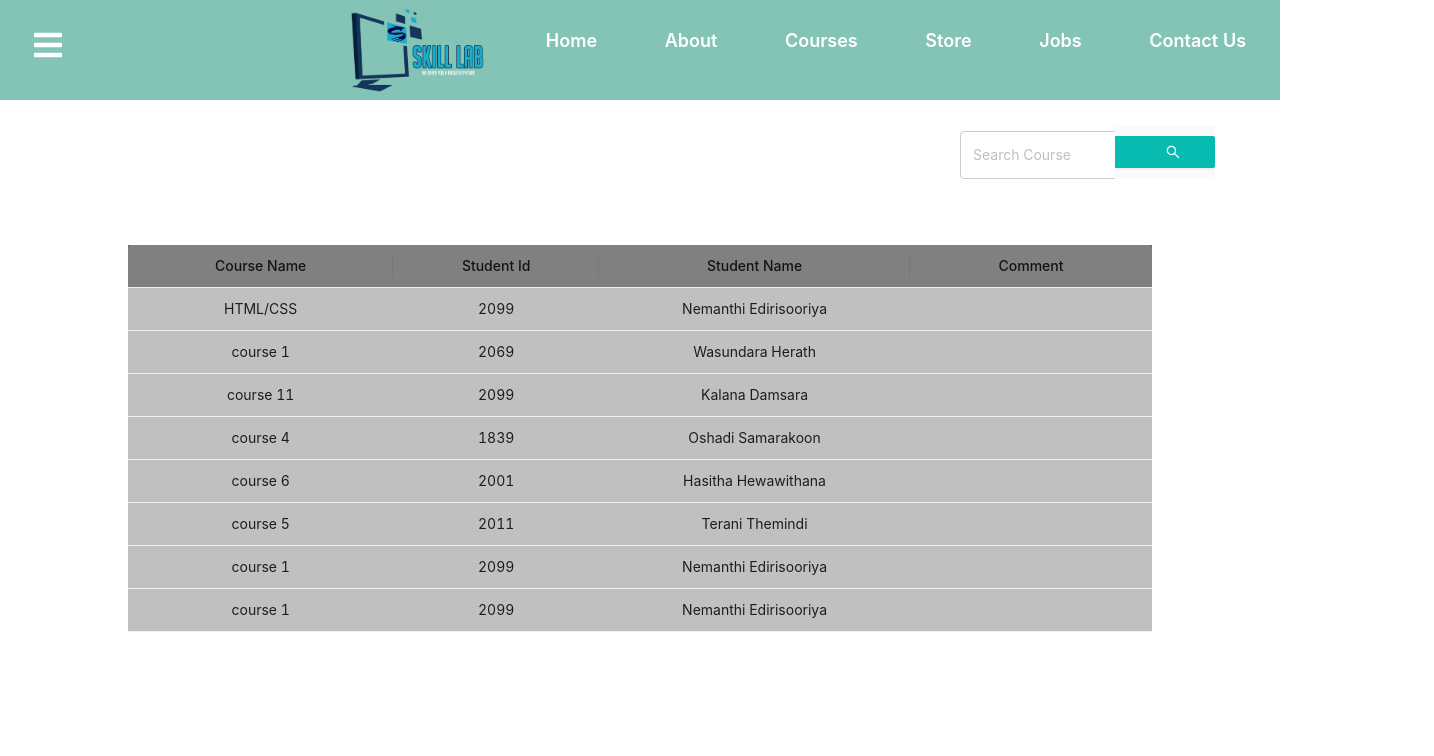
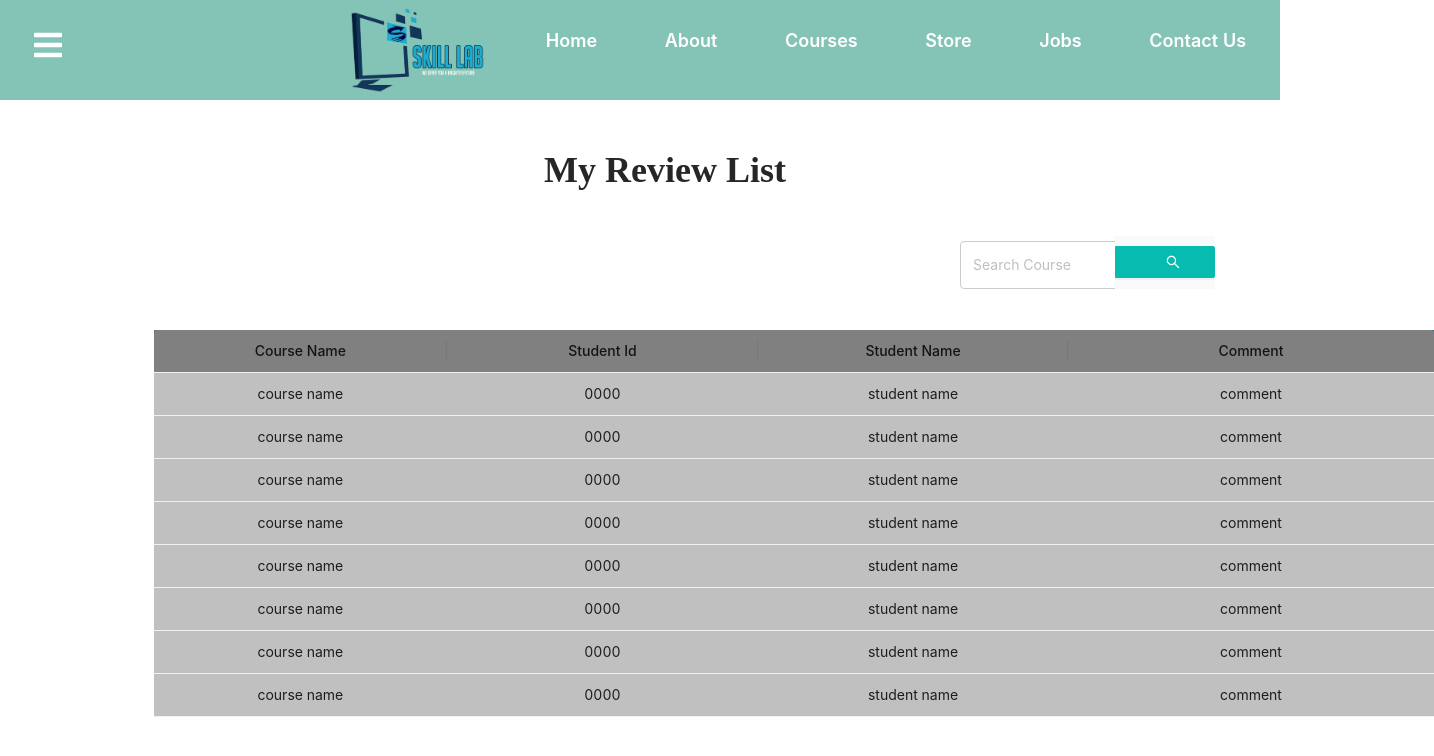
Before and after one commit to kelum99/Skill-Lab, a React (Create React App) app: page /reviewList in a window 1280 px wide. Shown: the top 756 px of the page, 1434 px wide, since content can reach past the window. Built offline with nearby package versions, Linux system fonts and the light colour scheme.

Commit message:
Feedback

```diff
--- a/src/pages/Feedback Management/contactUs.js
+++ b/src/pages/Feedback Management/contactUs.js
@@ -74,26 +74,22 @@ function contactUs(){
       >
         <Input />
       </Form.Item>
+
       <Form.Item
+         name="radio-group"
+         label="Issue Type"
+         rules={[
+           {
+             required:true,message :'Pleace select type !!'
+           }
+         ]}>
 
-        name="type"
-        valuePropName="value"
+        <Radio.Group>
+          <Radio value="tecnical">Technical</Radio>
+          <Radio value="financial">Financial</Radio>
 
-    >
-        <div>
-        <h4>Issue Type :</h4>
-        </div>
-
-      <Radio.Group >
-      <Space direction="horizontal">
-
-      <Radio value={1}>Technical </Radio>
-      <Radio value={2}>Financial </Radio>
-      </Space>
-
-
-    </Radio.Group>
-        </Form.Item >
+        </Radio.Group>
+      </Form.Item>
 
 
         <Form.Item
--- a/src/pages/Feedback Management/myReview.js
+++ b/src/pages/Feedback Management/myReview.js
@@ -1,6 +1,6 @@
 import React from "react";
 import './stylesFeedback.css'
-import { Table, Button,Input } from 'antd';
+import { Table, Button,Input, Space } from 'antd';
 import { EditOutlined ,DeleteOutlined} from '@ant-design/icons';
 
 function myReview(){
@@ -29,20 +29,20 @@ const columns = [
       key: '1',
       course: 'Course 1',
       comment: 'Comment',
-      option:<><Button type="primary"icon={<EditOutlined />} className="edit-dlt"/><Button type="primary"icon={<DeleteOutlined />} className="edit-dlt"/></>
+      option:<Space direction='horizontal'><Button type="primary"icon={<EditOutlined />} className="edit-dlt"/><Button type="primary"icon={<DeleteOutlined />} className="edit-dlt"/></Space>
     },
     {
         key: '2',
         course: 'Course 2',
         comment: 'Comment',
-        option:<><Button type="primary"icon={<EditOutlined />} className="edit-dlt"/><Button type="primary"icon={<DeleteOutlined />} className="edit-dlt"/></>
+        option:<Space direction='horizontal'><Button type="primary"icon={<EditOutlined />} className="edit-dlt"/><Button type="primary"icon={<DeleteOutlined />} className="edit-dlt"/></Space>
         },
       {
         key: '3',
 
         course: 'Course 3',
         comment: 'Comment',
-        option:<><Button type="primary"icon={<EditOutlined />} className="edit-dlt"/><Button type="primary"icon={<DeleteOutlined />} className="edit-dlt"/></>
+        option:<Space direction='horizontal'><Button type="primary"icon={<EditOutlined />} className="edit-dlt"/><Button type="primary"icon={<DeleteOutlined />} className="edit-dlt"/></Space>
 
       },
 
@@ -51,7 +51,7 @@ const columns = [
 
         course: 'Course 4',
         comment: 'Comment',
-        option:<><Button type="primary"icon={<EditOutlined />} className="edit-dlt"/><Button type="primary"icon={<DeleteOutlined />} className="edit-dlt"/></>
+        option:<Space direction='horizontal'><Button type="primary"icon={<EditOutlined />} className="edit-dlt"/><Button type="primary"icon={<DeleteOutlined />} className="edit-dlt"/></Space>
 
       },
 
@@ -60,7 +60,7 @@ const columns = [
 
         course: 'Course 5',
         comment: 'Comment',
-        option:<><Button type="primary"icon={<EditOutlined />} className="edit-dlt"/><Button type="primary"icon={<DeleteOutlined />} className="edit-dlt"/></>
+        option:<Space direction='horizontal'><Button type="primary"icon={<EditOutlined />} className="edit-dlt"/><Button type="primary"icon={<DeleteOutlined />} className="edit-dlt"/></Space>
 
       },
   ];
@@ -73,9 +73,9 @@ const columns = [
     <div className="myReview">
 
 
+        <br/><br/>
 
-
-
+        <div><h1><left>Edit Review</left></h1></div>
         <Table columns={columns} dataSource={data} size="middle" pagination={false} className="rTable" />
 
     </div>
--- a/src/pages/Feedback Management/review.js
+++ b/src/pages/Feedback Management/review.js
@@ -146,6 +146,7 @@ function review() {
         <div>
             <br/>
             <h1>Reviews</h1>
+            </div>
 
             <div> <Space direction="horizontal">
             <div class="cusRate"><left>
@@ -177,17 +178,22 @@ function review() {
   </Space>
 
   </div>
-        </div>
+
         <br/><br/>
 
 
     <>
-    <div className="writeC"> <Space direction="horizontal">
+
+    <div className="ccomntform">
+
+    <Space direction="horizontal">
 
     <Form.Item  shouldUpdate wrapperCol={{ ...layout.wrapperCol, offset:20}}>
+      <div className='writeC'>
       <Comment >
       <TextArea  rows={4} placeholder="Write your review here...." size="large"  />
       </Comment>
+      </div>
     </Form.Item>
 
     <Form.Item shouldUpdate wrapperCol={{ ...layout.wrapperCol, offset:20}}>
@@ -198,6 +204,7 @@ function review() {
     </Button>
     </Form.Item>
     </Space>
+
     </div>
     </>
     <>
--- a/src/pages/Feedback Management/reviewList.js
+++ b/src/pages/Feedback Management/reviewList.js
@@ -1,7 +1,8 @@
 import React from "react";
 import './stylesFeedback.css'
 import 'antd/dist/antd.css';
-import { Table, Input } from 'antd';
+import { Table, Input, Space } from 'antd';
+import { AudioOutlined} from '@ant-design/icons';
 
 
 
@@ -34,67 +35,67 @@ const columns = [
   const data = [
     {
       key: '1',
-      courseName:'HTML/CSS',
-      stId:'2099',
-      stName:'Nemanthi Edirisooriya',
-      Comment:'comment',
+      courseName:'course name',
+      stId:'0000',
+      stName:'student name',
+      comment:'comment',
     },
 
     {
         key: '2',
-        courseName:'course 1',
-        stId:'2069',
-        stName:'Wasundara Herath',
-        Comment:'comment',
+        courseName:'course name',
+        stId:'0000',
+        stName:'student name',
+        comment:'comment',
     },
 
     {
         key: '3',
-        courseName:'course 11',
-        stId:'2099',
-        stName:'Kalana Damsara',
-        Comment:'comment',
+        courseName:'course name',
+        stId:'0000',
+        stName:'student name',
+        comment:'comment',
     },
 
     {
         key: '4',
-        courseName:'course 4',
-        stId:'1839',
-        stName:'Oshadi Samarakoon',
-        Comment:'comment',
+        courseName:'course name',
+        stId:'0000',
+        stName:'student name',
+        comment:'comment',
     },
 
     {
         key: '5',
-        courseName:'course 6',
-        stId:'2001',
-        stName:'Hasitha Hewawithana',
-        Comment:'comment',
+        courseName:'course name',
+        stId:'0000',
+        stName:'student name',
+        comment:'comment',
 
     },
 
     {
         key: '6',
-        courseName:'course 5',
-        stId:'2011',
-        stName:'Terani Themindi',
-        Comment:'comment',
+        courseName:'course name',
+        stId:'0000',
+        stName:'student name',
+        comment:'comment',
     },
 
     {
         key: '7',
-        courseName:'course 1',
-        stId:'2099',
-        stName:'Nemanthi Edirisooriya',
-        Comment:'comment',
+        courseName:'course name',
+        stId:'0000',
+        stName:'student name',
+        comment:'comment',
     },
 
     {
         key: '8',
-        courseName:'course 1',
-        stId:'2099',
-        stName:'Nemanthi Edirisooriya',
-        Comment:'comment',
+        courseName:'course name',
+        stId:'0000',
+        stName:'student name',
+        comment:'comment',
     },
 
     ];
@@ -102,17 +103,30 @@ const columns = [
     //search box
     const { Search } = Input;
     const onSearch = value => console.log(value);
-
+    const suffix = (
+      <AudioOutlined
+        style={{
+          fontSize: 18,
+          color: '#49c1d1',
+        }}
+      />
+    );
 
 
     return(
         <div className="reviewList">
 
 
+        <div>
+          <br/><br/>
+          <h1><center>My Review List</center></h1>
+
+        </div>
+
+        <div>
         <Search placeholder="Search Course " onSearch={onSearch} enterButton className="searchbar" />
-
         <Table columns={columns} dataSource={data} size="middle" pagination={false} className="reviewTable" />
-
+        </div>
     </div>
     );
 
--- a/src/pages/Feedback Management/stylesFeedback.css
+++ b/src/pages/Feedback Management/stylesFeedback.css
@@ -57,6 +57,14 @@ h1{
 
 
 /* Contact Us page */
+
+.issueType{
+    align-content: center;
+
+
+}
+
+
 .main-container-contactUs{
     display: flex;
     justify-content:right;
@@ -124,10 +132,10 @@ h4{
 
 /* My Review Page */
 .rTable{
-    margin-top: 10%;
-    margin-left: 10%;
+    margin-top: 5%;
+    margin-left: 15%;
     margin-right: 10%;
-    width: 1100px;
+    width: 1000px;
     align-content: center;
 }
 .edit-dlt{
@@ -137,8 +145,9 @@ h4{
     font-size: 30px;
     font-weight: 500;
 
-    background-color:#498dd1;
-    border-color: #498dd1;
+    background-color:#49c1d1;
+
+    border-color: #49c1d1;
 }
 .edit-dlt:hover{
     opacity: 0.5;
@@ -154,24 +163,42 @@ h4{
 
 .reviewTable{
     margin-top: 5%;
-    margin-left: 10%;
-    margin-right: 10%;
+    margin-left: 12%;
+    margin-right: 20%;
+    align-self: center;
+    width: 1300px;
 
 
 }
 
 .searchbar{
-    margin-top:2%;
+    margin-top: 0%;
     margin-bottom: 0.2%;
-    margin-right: 5%;
-    margin-left: 75%;
+    margin-right: 10%;
+    margin-left: 68%;
     width:20%;
+
 
 }
 
 .ant-table-content{
     background-color:#c0ecfa;
     align-content: center;
+    margin-top: -2%;
+}
+
+.ant-table-thead.ant-table-cell{
+    background: aqua;
+    text-align: center;
+}
+
+.ant-table.ant-table-middle .ant-table-title, .ant-table.ant-table-middle .ant-table-footer, .ant-table.ant-table-middle .ant-table-thead > tr > th, .ant-table.ant-table-middle .ant-table-tbody > tr > td, .ant-table.ant-table-middle tfoot > tr > th, .ant-table.ant-table-middle tfoot > tr > td{
+    padding: 12px;
+    width: 200px;
+
+}
+.ant.table-row{
+    text-align: center;
 }
 
 
@@ -214,3 +241,13 @@ h4{
     border: #000000;
 
 }
+
+.writeC.ant-input{
+    width: 200px;
+}
+
+.comntform{
+    margin-left: 20%;
+    margin-right: 50%;
+    width: 500px;
+}
```
